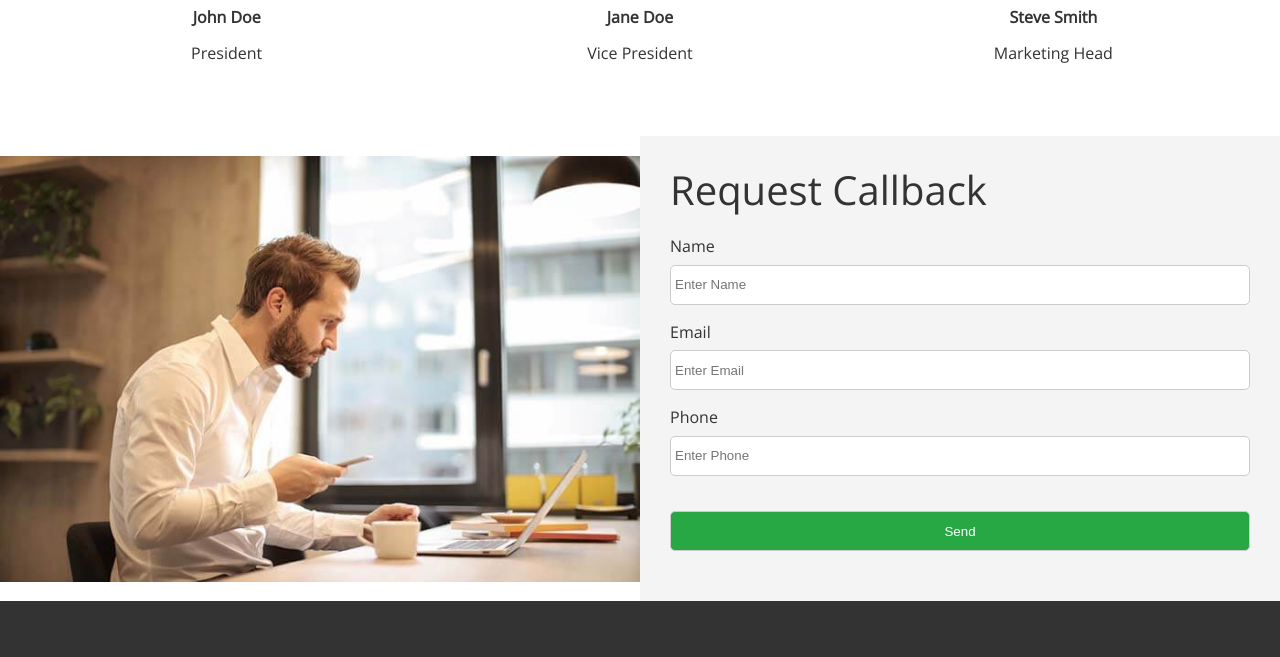
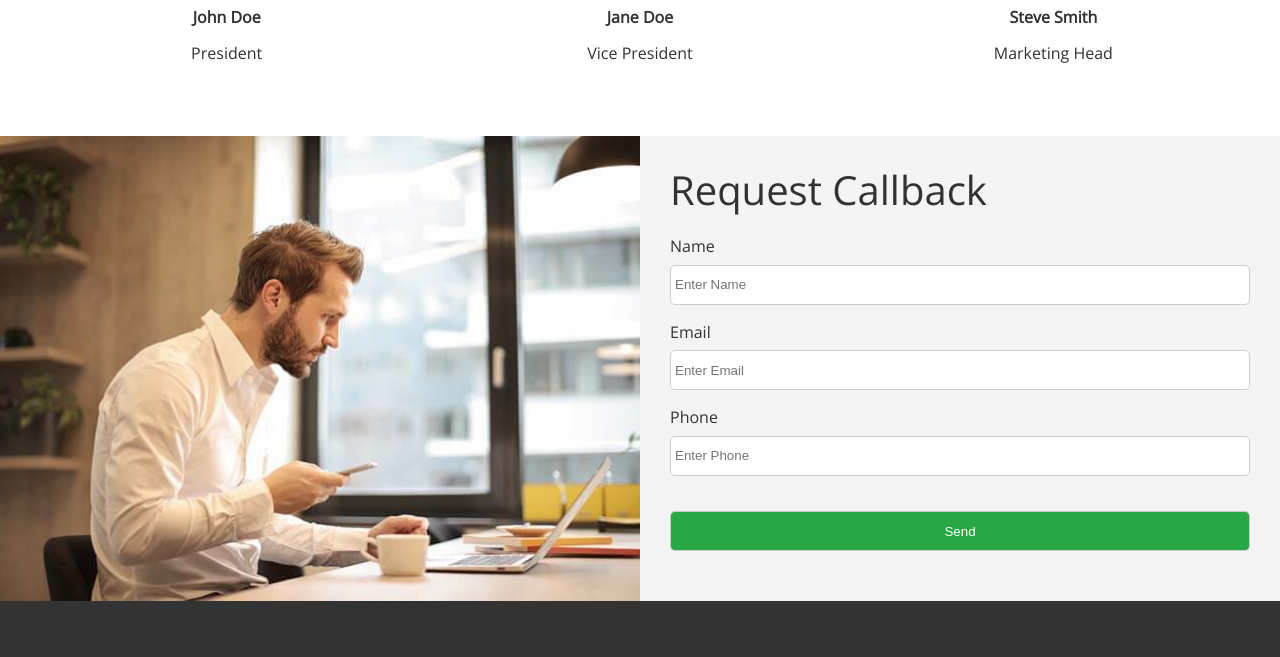
Before and after one commit to AhmedMohammed28/Edge-Ledger, a plain HTML site: page index.html in a window 1280 px wide. Shown: the part 3531-4188 px from the top of the page. Drawn offline with nearby package versions, Linux system fonts and the light colour scheme.

Commit message:
modifying contact image

```diff
--- a/css/style.css
+++ b/css/style.css
@@ -178,8 +178,10 @@ img {
   width: 100%;
   padding: 20px 0;
 }
-.contact-img {
+.card .contact-img {
   display: flex;
+  align-self: stretch;
+  height: auto;
 }
 .contact-form label {
   display: block;
```
